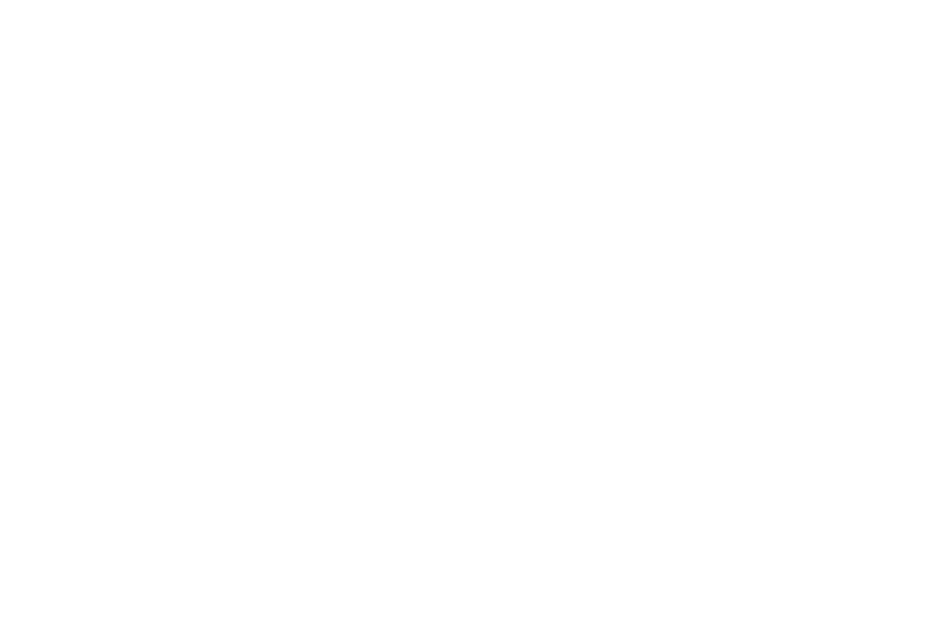
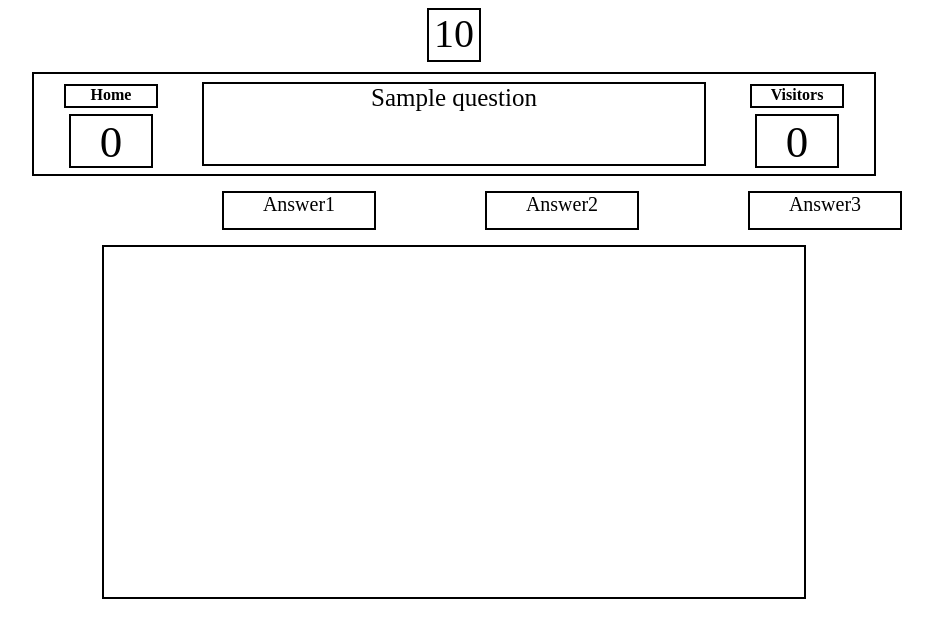
Before and after one commit to LauraL818/WDI_Project1, a plain HTML site: page index.html in a window 1280 px wide. Shown: the whole page, without its empty margins (186-1119 px from the left). Drawn offline with nearby package versions, Linux system fonts and the light colour scheme.

Commit message:
set up visual outline with html and css

```diff
--- a/css/style.css
+++ b/css/style.css
@@ -0,0 +1,102 @@
+#timer {
+  height: 50px;
+  width: 50px;
+  border: solid black 2px;
+  margin: 5px auto;
+  text-align: center;
+  font-size: 40px;
+}
+
+#scoreboard {
+  height: 60px;
+  width: 800px;
+  border: solid black 2px;
+  margin: 10px auto;
+  padding: 20px;
+}
+
+#question {
+  height: 80px;
+  width: 500px;
+  border: solid black 2px;
+  margin: -12px auto;
+  text-align: center;
+  font-size: 25px;
+}
+
+#home {
+  height: 20px;
+  width: 90px;
+  border: solid black 2px;
+  float: left;
+  margin: -70px 10px;
+  text-align: center;
+  font-weight: bold;
+}
+
+#homeScore {
+  height: 50px;
+  width: 80px;
+  border: solid black 2px;
+  float: left;
+  margin: -40px 15px;
+  text-align: center;
+  font-size: 45px;
+}
+
+#visitors {
+  height: 20px;
+  width: 90px;
+  border: solid black 2px;
+  float: right;
+  margin: -70px 10px;
+  text-align: center;
+  font-weight: bold;
+}
+
+#visitorsScore {
+  height: 50px;
+  width: 80px;
+  border: solid black 2px;
+  float: right;
+  margin: -40px 15px;
+  text-align: center;
+  font-size: 45px;
+}
+
+#box1 {
+  height: 35px;
+  width: 150px;
+  border: solid black 2px;
+  margin: 5px 10px 5px 400px;
+  display: inline-block;
+  text-align: center;
+  font-size: 20px;
+}
+
+#box2 {
+  height: 35px;
+  width: 150px;
+  border: solid black 2px;
+  margin: 5px 95px 5px;
+  display: inline-block;
+  text-align: center;
+  font-size: 20px;
+}
+
+#box3 {
+  height: 35px;
+  width: 150px;
+  border: solid black 2px;
+  margin: 5px 10px 5px;
+  display: inline-block;
+  text-align: center;
+  font-size: 20px;
+}
+
+#goal {
+  height: 350px;
+  width: 700px;
+  border: solid black 2px;
+  margin: 10px auto;
+}
--- a/index.html
+++ b/index.html
@@ -4,8 +4,23 @@
     <meta charset="utf-8">
     <title>Project Name</title>
     <link rel="stylesheet" href="css/style.css">
+    <script src="https://code.jquery.com/jquery-1.12.0.min.js"></script>
   </head>
   <body>
+    <div id="timer">10</div>
+    <div id="scoreboard">
+      <div id="question">Sample question</div>
+      <div id="home">Home</div>
+      <div id="homeScore">0</div>
+      <div id="visitors">Visitors</div>
+      <div id="visitorsScore">0</div>
+      </div>
+    <div class="answers">
+      <div id="box1">Answer1</div>
+      <div id="box2">Answer2</div>
+      <div id="box3">Answer3</div>
+      </div>
+    <div id="goal"></div>
   <script type="text/javascript" src="js/app.js"></script>
   </body>
 </html>
```
